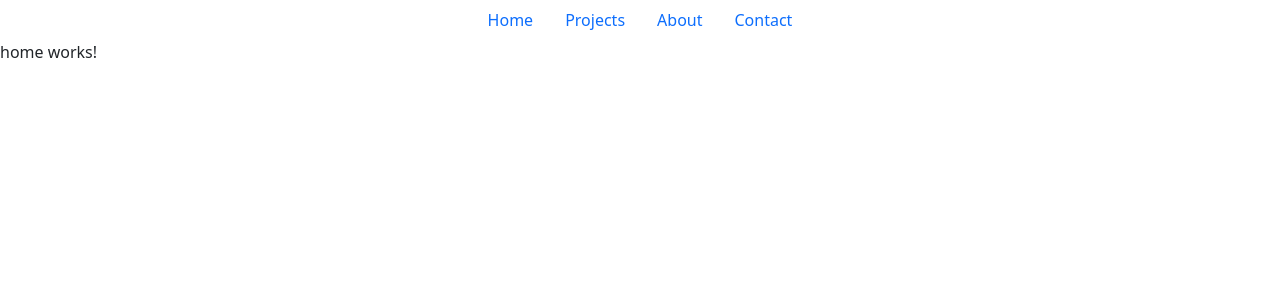
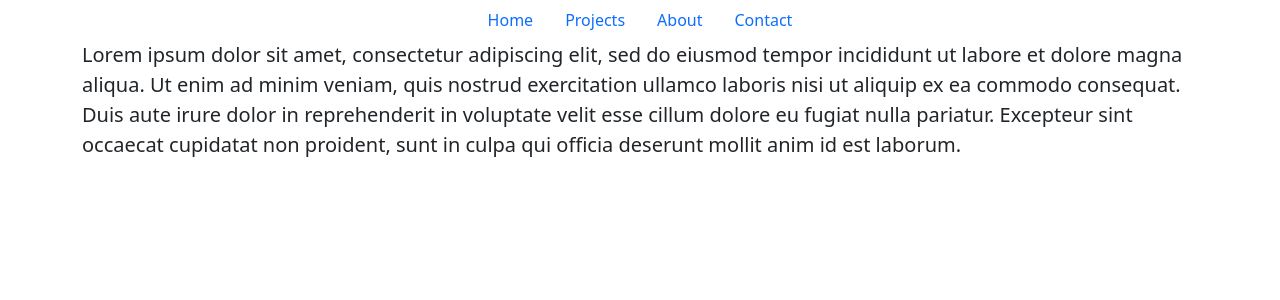
Before and after one commit to stanleyshi42/portfolio, an Angular app: page / in a window 1280 px wide. Shown: the top 300 px of the page. Built offline with nearby package versions, Linux system fonts and the light colour scheme.

Commit message:
added sample text

```diff
--- a/src/app/about/about.component.html
+++ b/src/app/about/about.component.html
@@ -1 +1,13 @@
-<p>about works!</p>
+<div class="jumbotron jumbotron-fluid">
+    <div class="container">
+      <p class="lead">
+        Lorem ipsum dolor sit amet, consectetur adipiscing elit, sed do eiusmod
+        tempor incididunt ut labore et dolore magna aliqua. Ut enim ad minim
+        veniam, quis nostrud exercitation ullamco laboris nisi ut aliquip ex ea
+        commodo consequat. Duis aute irure dolor in reprehenderit in voluptate
+        velit esse cillum dolore eu fugiat nulla pariatur. Excepteur sint occaecat
+        cupidatat non proident, sunt in culpa qui officia deserunt mollit anim id
+        est laborum.
+      </p>
+    </div>
+  </div>
--- a/src/app/home/home.component.html
+++ b/src/app/home/home.component.html
@@ -1 +1,13 @@
-<p>home works!</p>
+<div class="jumbotron jumbotron-fluid">
+  <div class="container">
+    <p class="lead">
+      Lorem ipsum dolor sit amet, consectetur adipiscing elit, sed do eiusmod
+      tempor incididunt ut labore et dolore magna aliqua. Ut enim ad minim
+      veniam, quis nostrud exercitation ullamco laboris nisi ut aliquip ex ea
+      commodo consequat. Duis aute irure dolor in reprehenderit in voluptate
+      velit esse cillum dolore eu fugiat nulla pariatur. Excepteur sint occaecat
+      cupidatat non proident, sunt in culpa qui officia deserunt mollit anim id
+      est laborum.
+    </p>
+  </div>
+</div>
```
